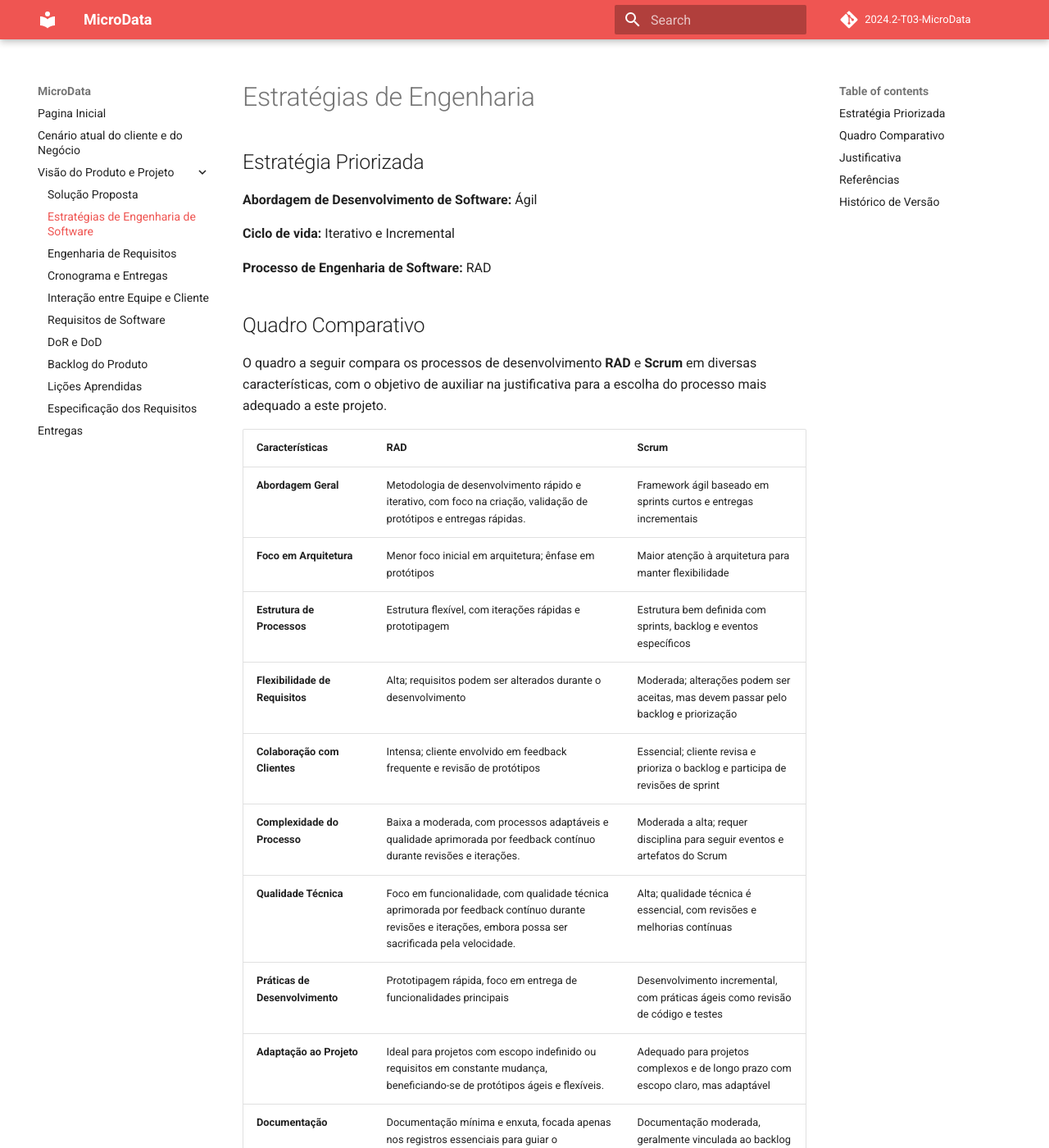
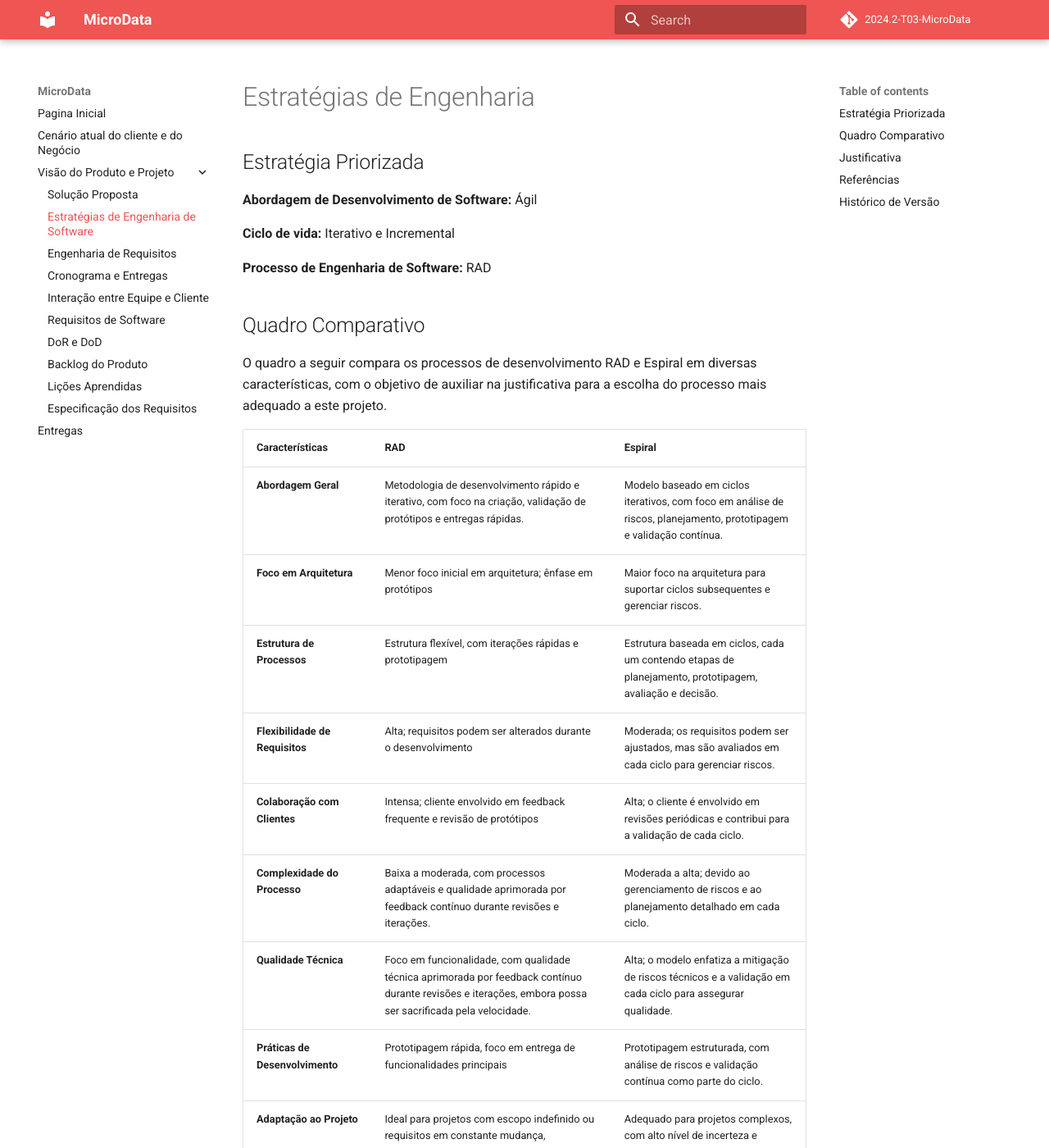
Before and after one commit to storch7/2024.2-T03-MicroData, an MkDocs documentation site: the page built from docs/visao_produto_projeto/estrategias.md, in a window 1280 px wide and 1400 px high. Shown: the whole window at 82% size. Built offline with MkDocs 1.6.1 and Material for MkDocs 9.7.7, drawn with Linux system fonts in a browser that asks for light colours; comment, search, counter and statistics services are not loaded; some of the changed text lies outside the part shown.

Commit message:
RAD X ESPIRAL
realização das alterações da issue RAD x SCRUM

```diff
--- a/docs/visao_produto_projeto/estrategias.md
+++ b/docs/visao_produto_projeto/estrategias.md
@@ -10,23 +10,23 @@
 
 ## Quadro Comparativo
 
-O quadro a seguir compara os processos de desenvolvimento **RAD** e **Scrum** em diversas características, com o objetivo de auxiliar na justificativa para a escolha do processo mais adequado a este projeto.
+O quadro a seguir compara os processos de desenvolvimento RAD e Espiral em diversas características, com o objetivo de auxiliar na justificativa para a escolha do processo mais adequado a este projeto.
 
-| Características               | RAD                                                                 | Scrum                                                                           |
-|-------------------------------|---------------------------------------------------------------------|--------------------------------------------------------------------------------|
-| **Abordagem Geral**           | Metodologia de desenvolvimento rápido e iterativo, com foco na criação, validação de protótipos e entregas rápidas. | Framework ágil baseado em sprints curtos e entregas incrementais              |
-| **Foco em Arquitetura**       | Menor foco inicial em arquitetura; ênfase em protótipos           | Maior atenção à arquitetura para manter flexibilidade                         |
-| **Estrutura de Processos**    | Estrutura flexível, com iterações rápidas e prototipagem          | Estrutura bem definida com sprints, backlog e eventos específicos             |
-| **Flexibilidade de Requisitos** | Alta; requisitos podem ser alterados durante o desenvolvimento    | Moderada; alterações podem ser aceitas, mas devem passar pelo backlog e priorização |
-| **Colaboração com Clientes**  | Intensa; cliente envolvido em feedback frequente e revisão de protótipos | Essencial; cliente revisa e prioriza o backlog e participa de revisões de sprint |
-| **Complexidade do Processo**  | Baixa a moderada, com processos adaptáveis e qualidade aprimorada por feedback contínuo durante revisões e iterações.          | Moderada a alta; requer disciplina para seguir eventos e artefatos do Scrum   |
-| **Qualidade Técnica**         | Foco em funcionalidade, com qualidade técnica aprimorada por feedback contínuo durante revisões e iterações, embora possa ser sacrificada pela velocidade. | Alta; qualidade técnica é essencial, com revisões e melhorias contínuas       |
-| **Práticas de Desenvolvimento** | Prototipagem rápida, foco em entrega de funcionalidades principais | Desenvolvimento incremental, com práticas ágeis como revisão de código e testes |
-| **Adaptação ao Projeto**      | Ideal para projetos com escopo indefinido ou requisitos em constante mudança, beneficiando-se de protótipos ágeis e flexíveis.  | Adequado para projetos complexos e de longo prazo com escopo claro, mas adaptável |
-| **Documentação**      | Documentação mínima e enxuta, focada apenas nos registros essenciais para guiar o desenvolvimento, priorizando protótipos e entregas rápidas.  | Documentação moderada, geralmente vinculada ao backlog e requisitos do sprint |
-| **Controle de Qualidade**      | Controle mais básico, com ênfase em entregas rápidas e testes do usuário final | Controle rigoroso; envolve revisões contínuas e testes integrados nos sprints |
-| **Escalabilidade**      | Limitada, mais indicada para projetos pequenos e médios  | Alta, adequado para grandes equipes e projetos complexos |
-| **Suporte a Equipes de Desenvolvimento**      | Ideal para equipes menores e colaborativas, com papéis flexíveis e forte dependência de feedback do cliente e protótipos rápidos. | Alto; suporta equipes organizadas com papéis claros como Product Owner e Scrum Master |
+| **Características**           | **RAD**                                                                                              | **Espiral**                                                                                       |
+|--------------------------------|-----------------------------------------------------------------------------------------------------|---------------------------------------------------------------------------------------------------|
+| **Abordagem Geral**            | Metodologia de desenvolvimento rápido e iterativo, com foco na criação, validação de protótipos e entregas rápidas. | Modelo baseado em ciclos iterativos, com foco em análise de riscos, planejamento, prototipagem e validação contínua. |
+| **Foco em Arquitetura**        | Menor foco inicial em arquitetura; ênfase em protótipos                                            | Maior foco na arquitetura para suportar ciclos subsequentes e gerenciar riscos.                  |
+| **Estrutura de Processos**     | Estrutura flexível, com iterações rápidas e prototipagem                                           | Estrutura baseada em ciclos, cada um contendo etapas de planejamento, prototipagem, avaliação e decisão. |
+| **Flexibilidade de Requisitos**| Alta; requisitos podem ser alterados durante o desenvolvimento                                    | Moderada; os requisitos podem ser ajustados, mas são avaliados em cada ciclo para gerenciar riscos. |
+| **Colaboração com Clientes**   | Intensa; cliente envolvido em feedback frequente e revisão de protótipos                          | Alta; o cliente é envolvido em revisões periódicas e contribui para a validação de cada ciclo.    |
+| **Complexidade do Processo**   | Baixa a moderada, com processos adaptáveis e qualidade aprimorada por feedback contínuo durante revisões e iterações. | Moderada a alta; devido ao gerenciamento de riscos e ao planejamento detalhado em cada ciclo.    |
+| **Qualidade Técnica**          | Foco em funcionalidade, com qualidade técnica aprimorada por feedback contínuo durante revisões e iterações, embora possa ser sacrificada pela velocidade. | Alta; o modelo enfatiza a mitigação de riscos técnicos e a validação em cada ciclo para assegurar qualidade. |
+| **Práticas de Desenvolvimento**| Prototipagem rápida, foco em entrega de funcionalidades principais                                | Prototipagem estruturada, com análise de riscos e validação contínua como parte do ciclo.         |
+| **Adaptação ao Projeto**       | Ideal para projetos com escopo indefinido ou requisitos em constante mudança, beneficiando-se de protótipos ágeis e flexíveis. | Adequado para projetos complexos, com alto nível de incerteza e necessidade de gerenciamento de riscos. |
+| **Documentação**               | Documentação mínima e enxuta, focada apenas nos registros essenciais para guiar o desenvolvimento, priorizando protótipos e entregas rápidas. | Documentação detalhada, com registros formais de análise de riscos, planejamento e decisões de cada ciclo. |
+| **Controle de Qualidade**      | Controle mais básico, com ênfase em entregas rápidas e testes do usuário final                    | Controle rigoroso, com testes e validações contínuas em cada ciclo para gerenciar riscos e qualidade. |
+| **Escalabilidade**             | Limitada, mais indicada para projetos pequenos e médios                                           | Alta, adaptável para projetos grandes e complexos devido à sua estrutura iterativa e análise de riscos. |
+| **Suporte a Equipes de Desenvolvimento** | Ideal para equipes menores e colaborativas, com papéis flexíveis e forte dependência de feedback do cliente e protótipos rápidos. | Alto; suporta equipes maiores e estruturadas, exigindo profissionais focados em planejamento e análise de riscos. |
 
 
 ## Justificativa
@@ -41,9 +41,12 @@ Assim, o RAD foi escolhido por sua capacidade de alinhar o processo de desenvolv
 
 ## Referências
 
-[^1]: Guru99. *O que é o modelo RAD? Fases, Vantagens e Desvantagens* Disponível em: [https://www.guru99.com](https://www.guru99.com/pt/what-is-rad-rapid-software-development-model-advantages-disadvantages.html).
+[^1]:Modelo espiral: quando usar? Vantagens e desvantagens.
+ Disponível em:
+<https://www.guru99.com/pt/what-is-spiral-model-when-to-use-advantages-disadvantages.html.>.
+ Acesso em: 27 dez. 2024.
 
-[^2]: Atlassian. *O que é Scrum? (e como começar)*. Disponível em: [https://www.atlassian.com/br/agile/scrum](https://www.atlassian.com/br/agile/scrum).
+[^2]: FILIPE MORELLI DEVELOPER. Modelos de processo de software - Espiral. Disponível em: <https://www.youtube.com/watch?v=yhLKaeW4--Q>. Acesso em: 27 dez. 2024.
 
 
 ##  Histórico de Versão
```
Also changed, not shown: other parts of docs/visao_produto_projeto/estrategias.md (+1 -0 lines).
